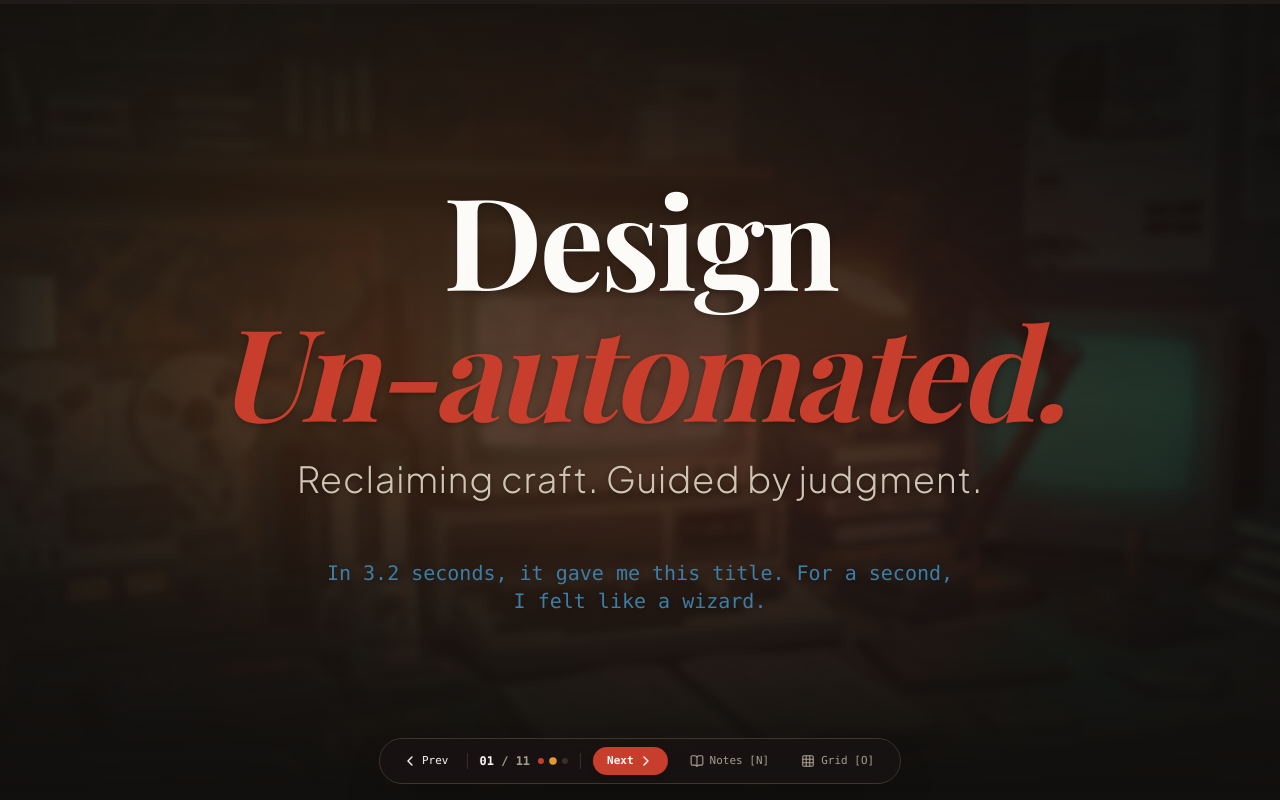
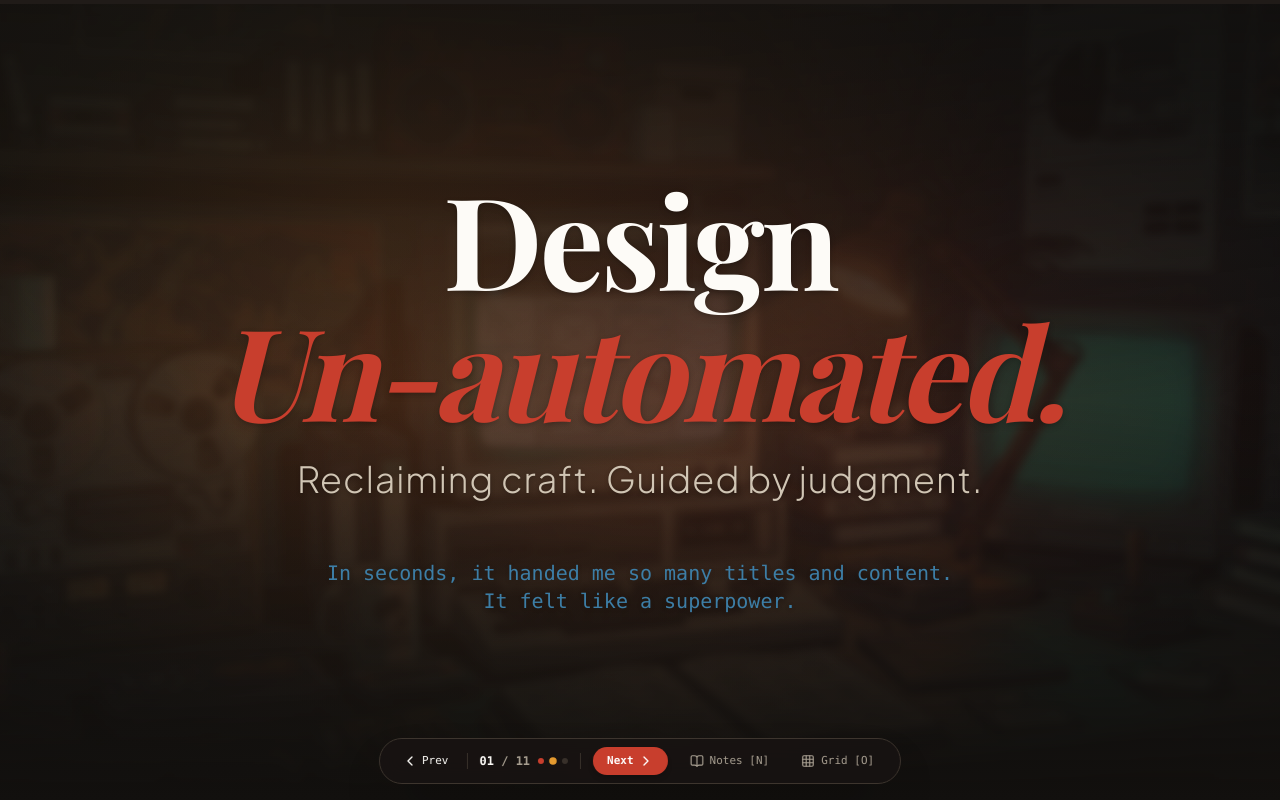
Before and after one commit to kizens/uxindia-unautomation, a React (Vite) app: page / in a window 1280 px wide. Both pictures are taken after a click on the button "Next". Built offline with nearby package versions, Linux system fonts and the light colour scheme; a web font is replaced by a local one.

Commit message:
feat(copy): update slide 1 step 1 beat to 'In seconds, it handed me so many titles and content. It felt like a superpower.'

```diff
--- a/src/data/slidesData.ts
+++ b/src/data/slidesData.ts
@@ -18,11 +18,11 @@ export const SLIDES_DATA: SlideMeta[] = [
     talkingPoints: [
       "Privilege to address UX India's vibrant, diverse creator community.",
       "The brutal quarter: overflowing inbox, screaming Slack, brain feeling like mush.",
-      "The 3.2-second Gemini prompt: 'Translate this mess into a professional keynote paper.'",
-      "The temporary wizard rush vs. the cold chill of realizing we outsourced our own reason.",
+      "The 3-second Gemini prompt: 'Translate this mess into a professional keynote paper.'",
+      "The temporary rush of instant superpower vs. the cold chill of realizing we outsourced our own reason.",
       "Becoming an intellectual tourist in your own talk vs. inhabiting your craft."
     ],
-    speakerScript: "Hello, everyone! It is an absolute privilege to stand here on this stage at UX India. Look around the room, we have an incredible, diverse community of creators here today. But before we dive into the deep philosophical questions of our craft, I have a confession to make. A slightly embarrassing, completely true confession...\n\nA few months ago, I got this beautiful email inviting me to deliver a keynote here. I was thrilled! But I was also in the middle of a brutal, exhausting quarter at work. My inbox was overflowing, my Slack was screaming, and my brain felt like mush. I was staring at my screen thinking: How on earth do we survive this hyper-speed, AI-driven tech landscape?\n\nAnd then, I did what any modern, tired tech worker does: I dumped a messy scratchpad into Gemini and typed: 'Translate this mess into a professional, high-concept keynote paper.' In exactly 3.2 seconds, it spit out: 'Design Un-automated: Reclaiming the Soul of Design.' It wrote the outline, polished the language, and made me look like an absolute genius. For a second, I felt like a wizard.\n\nBut then, a cold chill ran down my spine. I realized I had just fallen headfirst into the exact trap I wanted to warn you about. I had outsourced my own reason. I had turned myself into an intellectual tourist in my own talk, visiting these slides instead of inhabiting them.",
+    speakerScript: "Hello, everyone! It is an absolute privilege to stand here on this stage at UX India. Look around the room, we have an incredible, diverse community of creators here today. But before we dive into the deep philosophical questions of our craft, I have a confession to make. A slightly embarrassing, completely true confession...\n\nA few months ago, I got this beautiful email inviting me to deliver a keynote here. I was thrilled! But I was also in the middle of a brutal, exhausting quarter at work. My inbox was overflowing, my Slack was screaming, and my brain felt like mush. I was staring at my screen thinking: How on earth do we survive this hyper-speed, AI-driven tech landscape?\n\nAnd then, I did what any modern, tired tech worker does: I dumped a messy scratchpad into Gemini and typed: 'Translate this mess into a professional, high-concept keynote paper.' In seconds, it spit out dozens of titles, polished outlines, and rich content. For a second, it felt like a superpower.\n\nBut then, a cold chill ran down my spine. I realized I had just fallen headfirst into the exact trap I wanted to warn you about. I had outsourced my own reason. I had turned myself into an intellectual tourist in my own talk, visiting these slides instead of inhabiting them.",
     keyTakeaway: "When you outsource the thinking, you become a tourist in your own creation.",
     stepsCount: 3
   },
--- a/src/slides/Slide01_Confession.tsx
+++ b/src/slides/Slide01_Confession.tsx
@@ -64,7 +64,7 @@ export const Slide01_Confession: React.FC<SlideProps> = ({ step }) => {
                 transition={{ duration: 0.35 }}
                 className="text-base sm:text-lg md:text-xl text-[#3D7EA6] font-mono"
               >
-                In 3.2 seconds, it gave me this title. For a second, I felt like a wizard.
+                In seconds, it handed me so many titles and content. It felt like a superpower.
               </motion.div>
             )}
 
```
Also changed, not shown: 1 other file (tests, documents, lock files or other folders).
